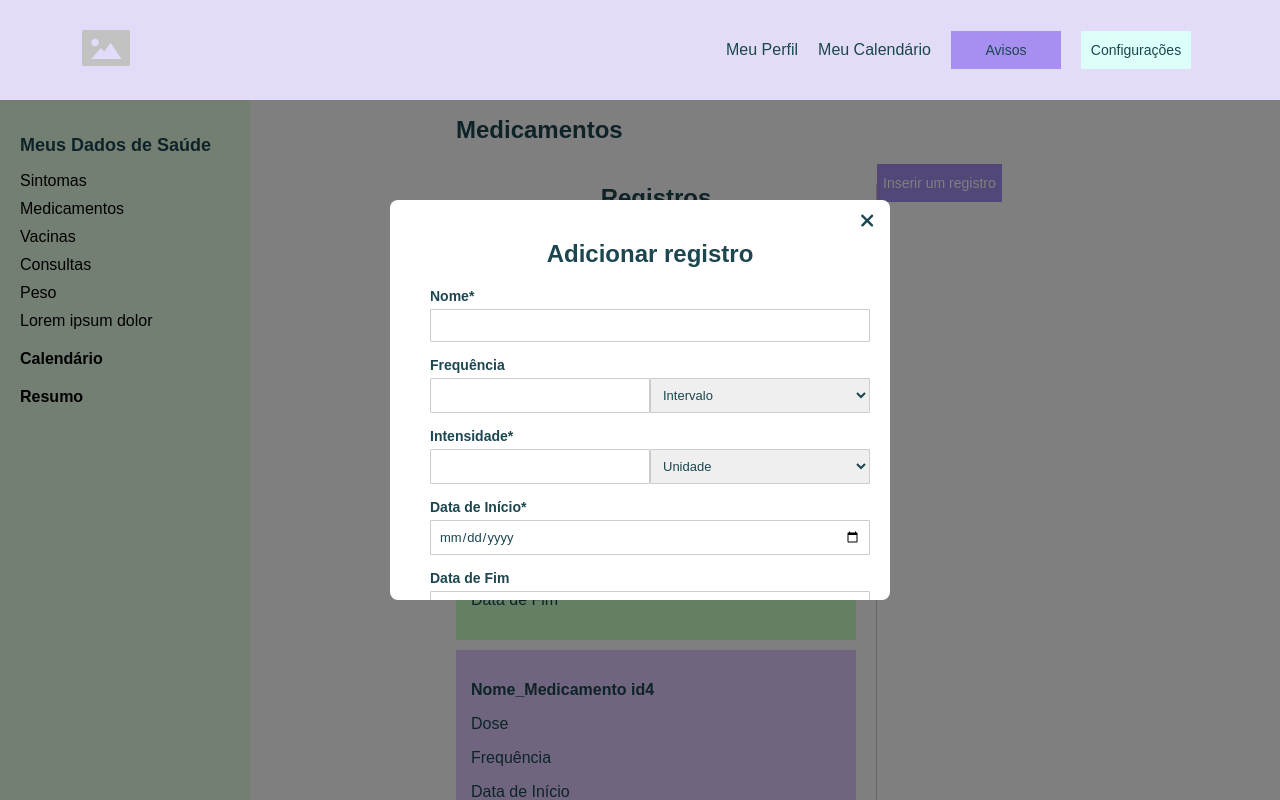
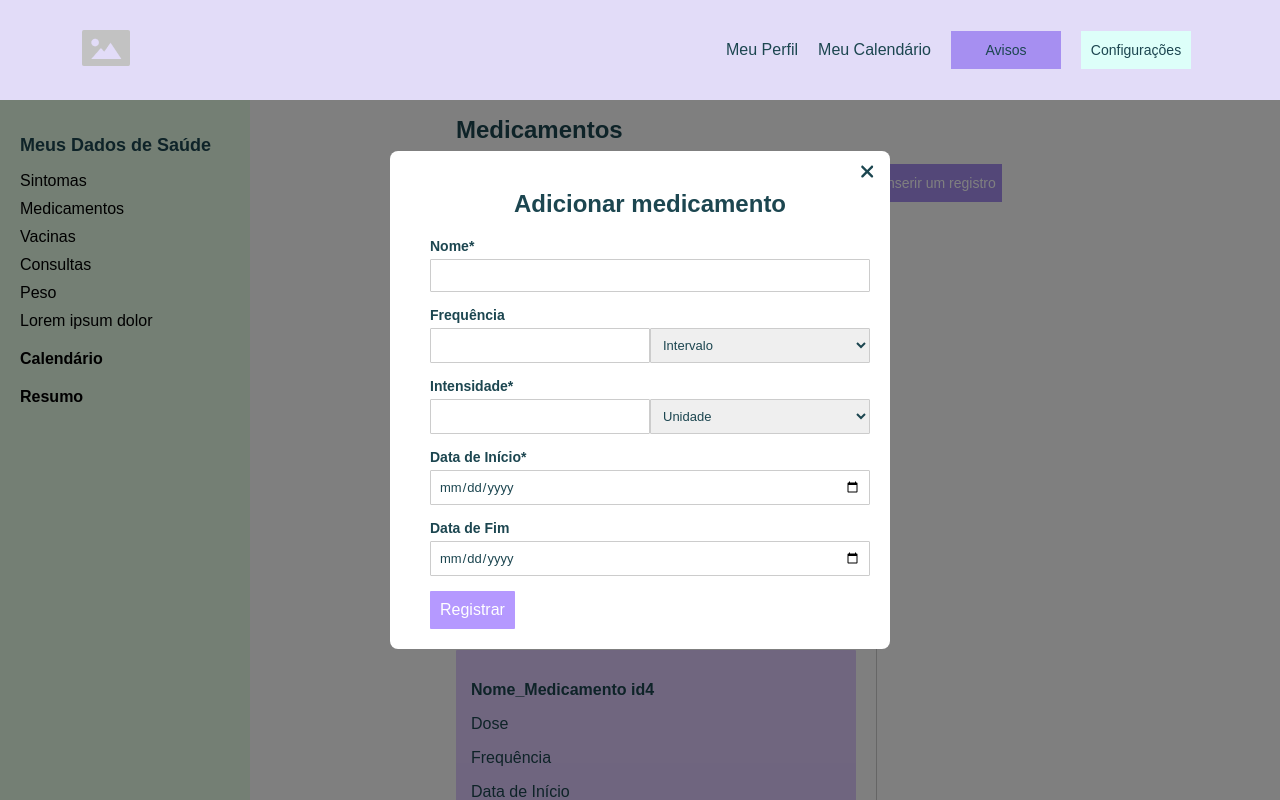
Before and after one commit to Recr/maisPraTi-project, a React (Vite) app in the folder Health_Card/: page /medicine in a window 1280 px wide. Both pictures are taken after a click on the button "Inserir um registro". Shown: the top 800 px of the page. Built offline with nearby package versions, Linux system fonts and the light colour scheme.

Commit message:
MELHORIAS MODAL --Ayumi

```diff
--- a/Health_Card/src/components/MedicinesMod.jsx
+++ b/Health_Card/src/components/MedicinesMod.jsx
@@ -34,7 +34,7 @@ const MedicinesMod = ({ onAddRecord }) => {
 
   return (
     <div className={classes.formContainer}>
-      <h2 className={classes.title}>Adicionar registro</h2>
+      <h2 className={classes.title}>Adicionar medicamento</h2>
       <form onSubmit={handleSubmit}>
         <div className={classes.formGroup}>
           <label>Nome*</label>
--- a/Health_Card/src/components/Modal.module.css
+++ b/Health_Card/src/components/Modal.module.css
@@ -15,7 +15,7 @@
     padding: 20px;
     border-radius: 8px;
     max-width: 500px;
-    max-height: 50vh;
+    max-height: 75vh;
     overflow-y: auto;
     width: 100%;
     position: relative;
```
